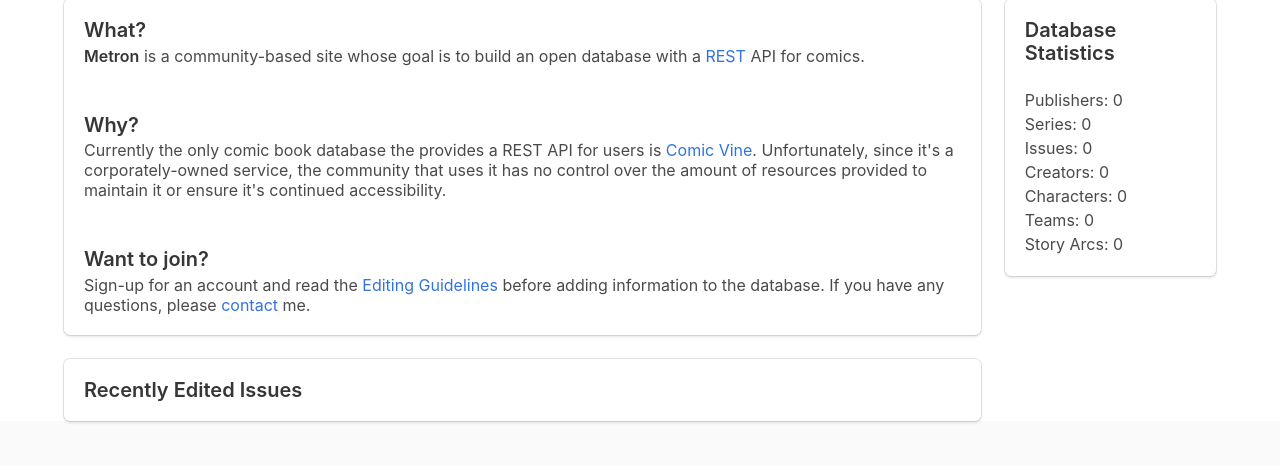
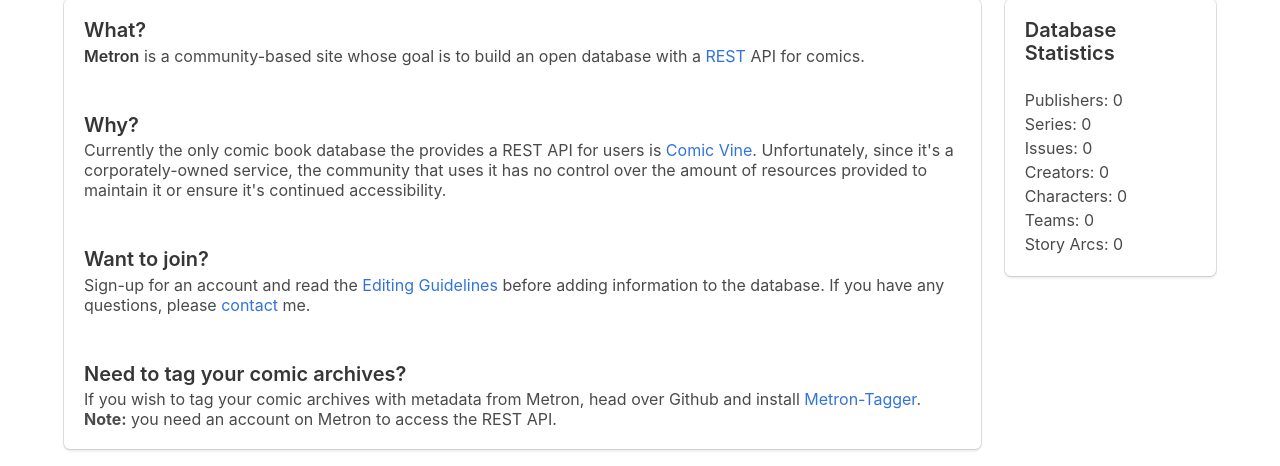
Before and after one commit to bpepple/metron, a Django app: page / in a window 1280 px wide. Shown: the part 214-680 px from the top of the page. Run offline with Django 3.2, Linux system fonts and the light colour scheme; data that the repository does not hold is empty; some libraries are stand-ins or nearby versions.

Commit message:
Add section about metron-tagger to home template

```diff
--- a/comicsdb/templates/comicsdb/home.html
+++ b/comicsdb/templates/comicsdb/home.html
@@ -33,7 +33,7 @@
               is a community-based site whose goal is to build an open database with a
               <a href="https://en.wikipedia.org/wiki/Representational_state_transfer">REST</a> API for comics.
             </h2>
-            <br>
+            <br />
             <h1 class="title is-5">Why?</h1>
             <h2 class="subtitle is-6">
               Currently the only comic book database the provides a REST API for users is
@@ -41,12 +41,19 @@
               Unfortunately, since it's a corporately-owned service, the community that uses it has no control
               over the amount of resources provided to maintain it or ensure it's continued accessibility.
             </h2>
-            <br>
+            <br />
             <h1 class="title is-5">Want to join?</h1>
             <h2 class="subtitle is-6">
               Sign-up for an account and read the <a href="{% url 'flatpage:editing-guidelines' %}">Editing Guidelines</a>
               before adding information to the database. If you have any questions, please
               <a href="{% url 'contact:email' %}">contact</a> me.
+            </h2>
+            <br />
+            <h1 class="title is-5">Need to tag your comic archives?</h1>
+            <h2 class="subtitle is-6">
+              If you wish to tag your comic archives with metadata from Metron, head over Github
+              and install <a href="https://github.com/bpepple/metron-tagger">Metron-Tagger</a>. <b>Note:</b>
+              you need an account on Metron to access the REST API.
             </h2>
           </div>
           <!-- end info box -->
```
